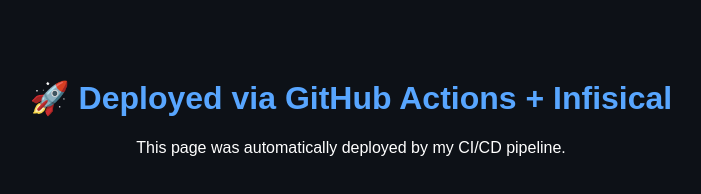
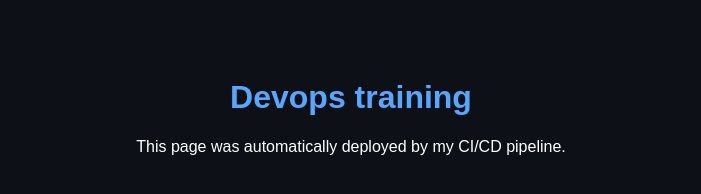
Before and after one commit to nishant42/devops-training, a website: page public/index.html in a window 1280 px wide. Shown: the whole page, without its empty margins (289-990 px from the left). Drawn offline with Linux system fonts and the light colour scheme.

Commit message:
feat: update home page title and styling

```diff
--- a/public/index.html
+++ b/public/index.html
@@ -9,7 +9,7 @@
     </style>
   </head>
   <body>
-    <h1>🚀 Deployed via GitHub Actions + Infisical</h1>
+    <h1>Devops training</h1>
     <p>This page was automatically deployed by my CI/CD pipeline.</p>
   </body>
 </html>
```
